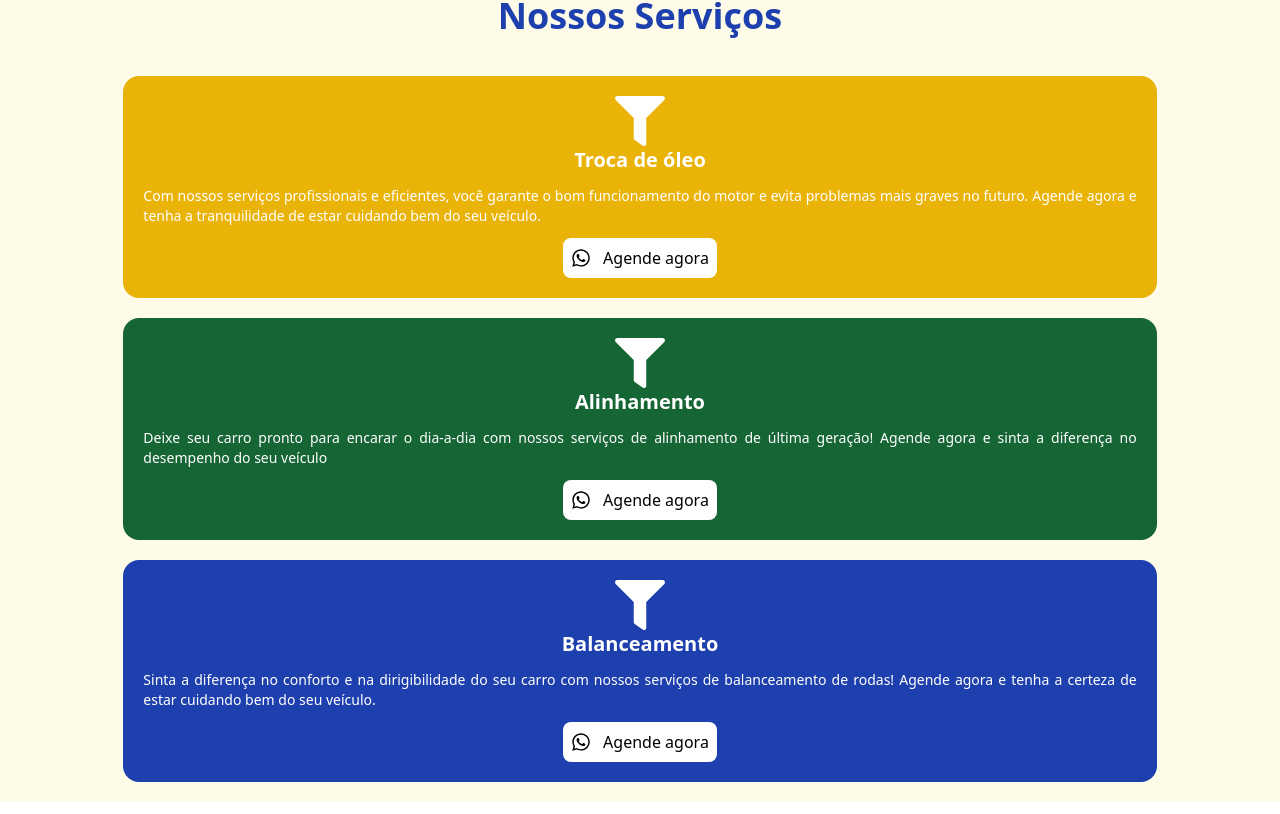
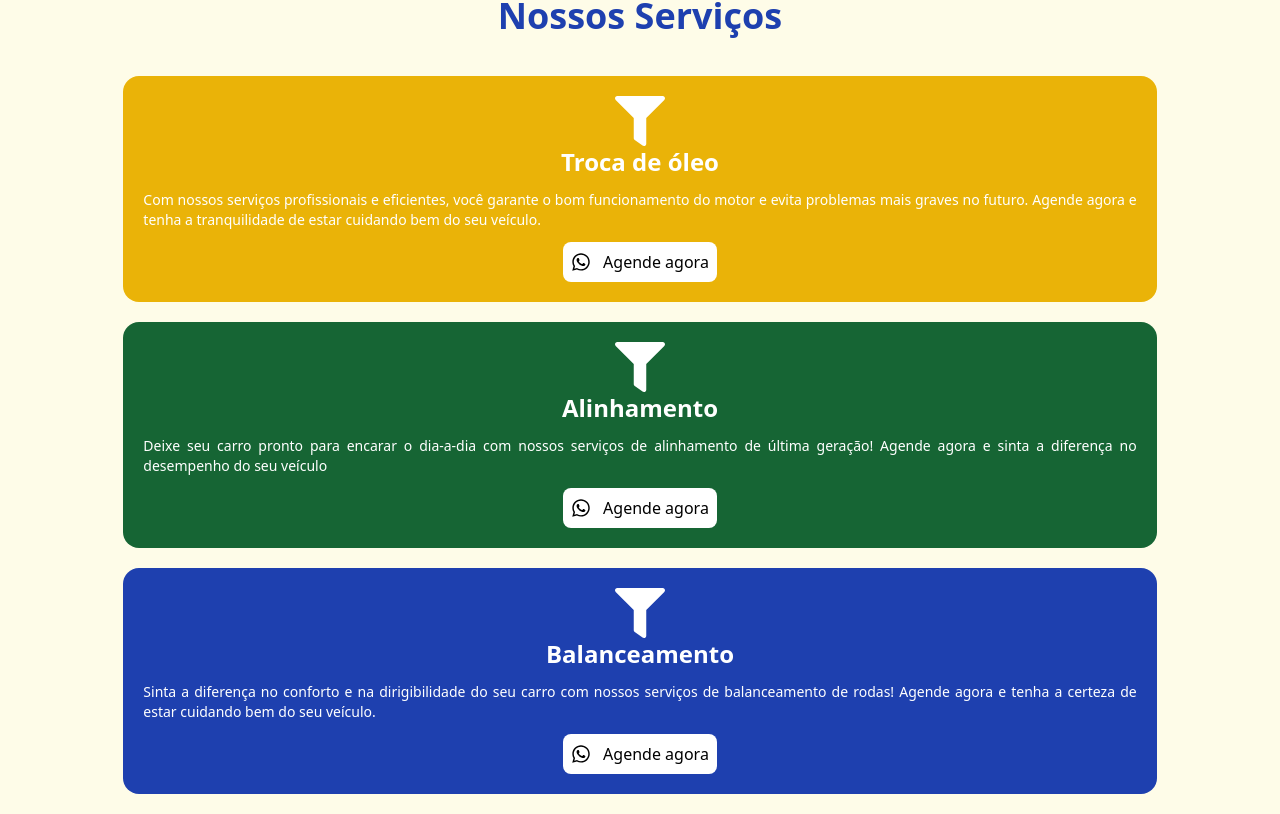
Before and after one commit to brunoprestesap/lp-ecopostos, a React (Vite) app: page / in a window 1280 px wide. Shown: the part 824-1638 px from the top of the page. Built offline with nearby package versions, Linux system fonts and the light colour scheme.

Commit message:
alteracao tamanho titulo servicos

```diff
--- a/src/components/Services.jsx
+++ b/src/components/Services.jsx
@@ -10,7 +10,7 @@ const Services = () => {
 
       <div className="p-5 w-5/6 bg-yellow-500 rounded-2xl flex flex-col justify-center items-center">
         <FaFilter size={50} color="FFFFFF" />
-        <h2 className="text-xl font-bold text-white">Troca de óleo</h2>
+        <h2 className="text-2xl font-bold text-white">Troca de óleo</h2>
         <p className="text-sm text-justify mt-3 text-white">
           Com nossos serviços profissionais e eficientes, você garante o bom funcionamento do motor e evita problemas mais graves no futuro.
           Agende agora e tenha a tranquilidade de estar cuidando bem do seu veículo.
@@ -24,7 +24,7 @@ const Services = () => {
       {/* Servico de alinhamento */}
       <div className="p-5 w-5/6 bg-green-800 rounded-2xl flex flex-col justify-center items-center">
         <FaFilter size={50} color="FFFFFF" />
-        <h2 className="text-xl font-bold text-white">Alinhamento</h2>
+        <h2 className="text-2xl font-bold text-white">Alinhamento</h2>
         <p className="text-sm text-justify mt-3 text-white">
           Deixe seu carro pronto para encarar o dia-a-dia com nossos serviços de alinhamento de última geração!
           Agende agora e sinta a diferença no desempenho do seu veículo
@@ -38,7 +38,7 @@ const Services = () => {
       {/* Balanceamento */}
       <div className="p-5 w-5/6 bg-blue-800 rounded-2xl flex flex-col justify-center items-center">
         <FaFilter size={50} color="FFFFFF" />
-        <h2 className="text-xl font-bold text-white">Balanceamento</h2>
+        <h2 className="text-2xl font-bold text-white">Balanceamento</h2>
         <p className="text-sm text-justify mt-3 text-white">
           Sinta a diferença no conforto e na dirigibilidade do seu carro com nossos serviços de balanceamento de rodas!
           Agende agora e tenha a certeza de estar cuidando bem do seu veículo.
```
